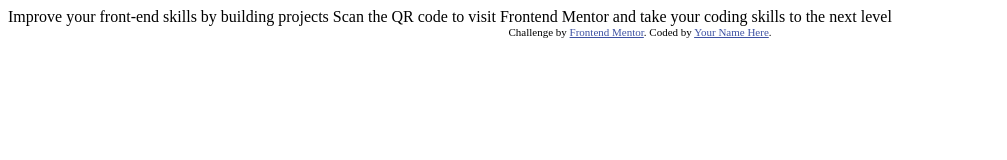
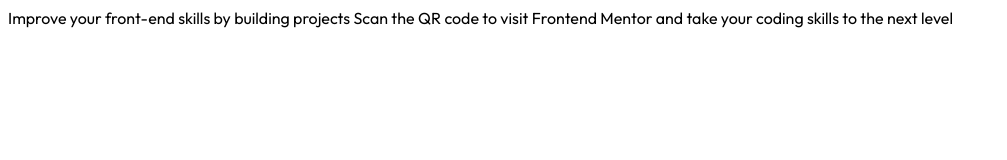
Before and after one commit to magotts/fem-qr-code-component, a plain HTML site: page index.html in a window 1280 px wide. Shown: the whole page, without its empty margins (0-1007 px from the left). Drawn offline with Linux system fonts and the light colour scheme.

Commit message:
delete unwanted lines

```diff
--- a/index.html
+++ b/index.html
@@ -7,12 +7,7 @@
   <link rel="icon" type="image/png" sizes="32x32" href="./images/favicon-32x32.png">
 
   <title>Frontend Mentor | QR code component</title>
-
-  <!-- Feel free to remove these styles or customise in your own stylesheet 👍 -->
-  <style>
-    .attribution { font-size: 11px; text-align: center; }
-    .attribution a { color: hsl(228, 45%, 44%); }
-  </style>
+<link rel="stylesheet" href="styles.css">
 </head>
 <body>
 
@@ -20,9 +15,5 @@
 
   Scan the QR code to visit Frontend Mentor and take your coding skills to the next level
 
-  <div class="attribution">
-    Challenge by <a href="https://www.frontendmentor.io?ref=challenge" target="_blank">Frontend Mentor</a>.
-    Coded by <a href="#">Your Name Here</a>.
-  </div>
 </body>
 </html>
```
